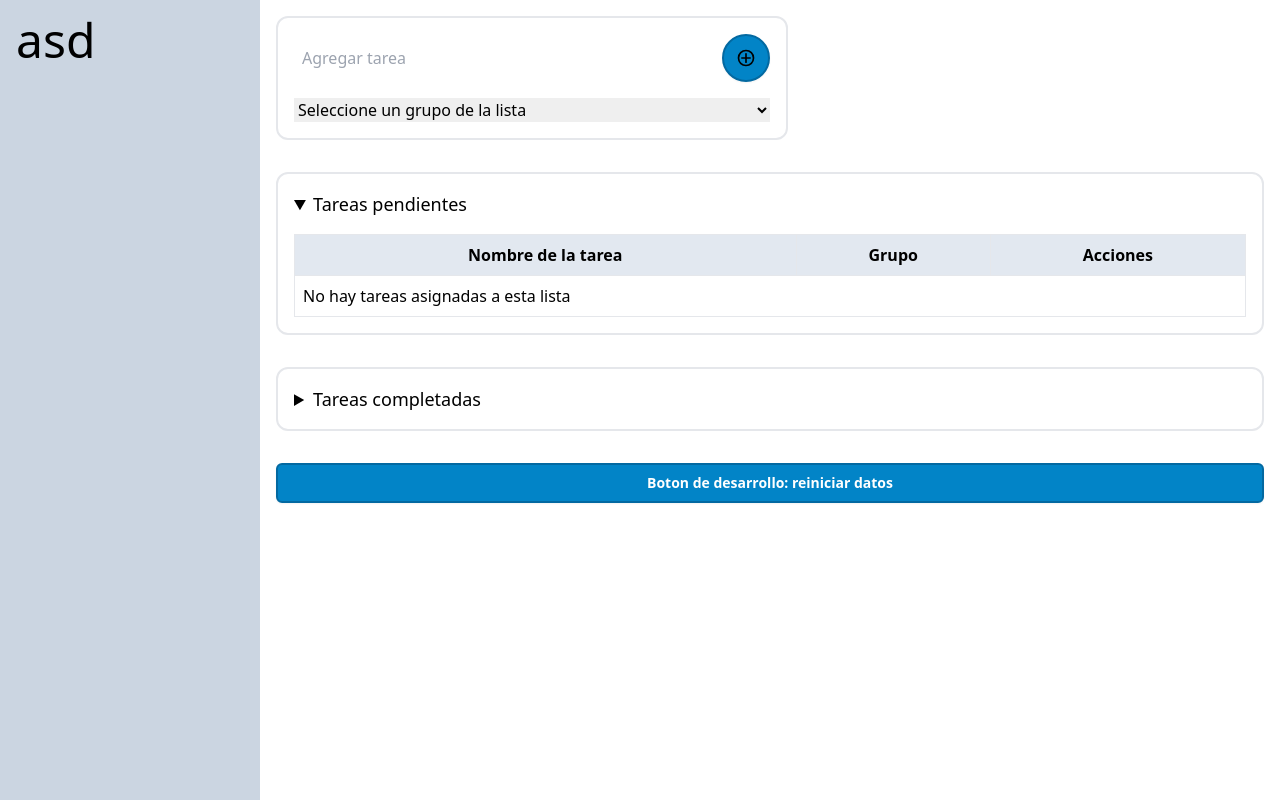
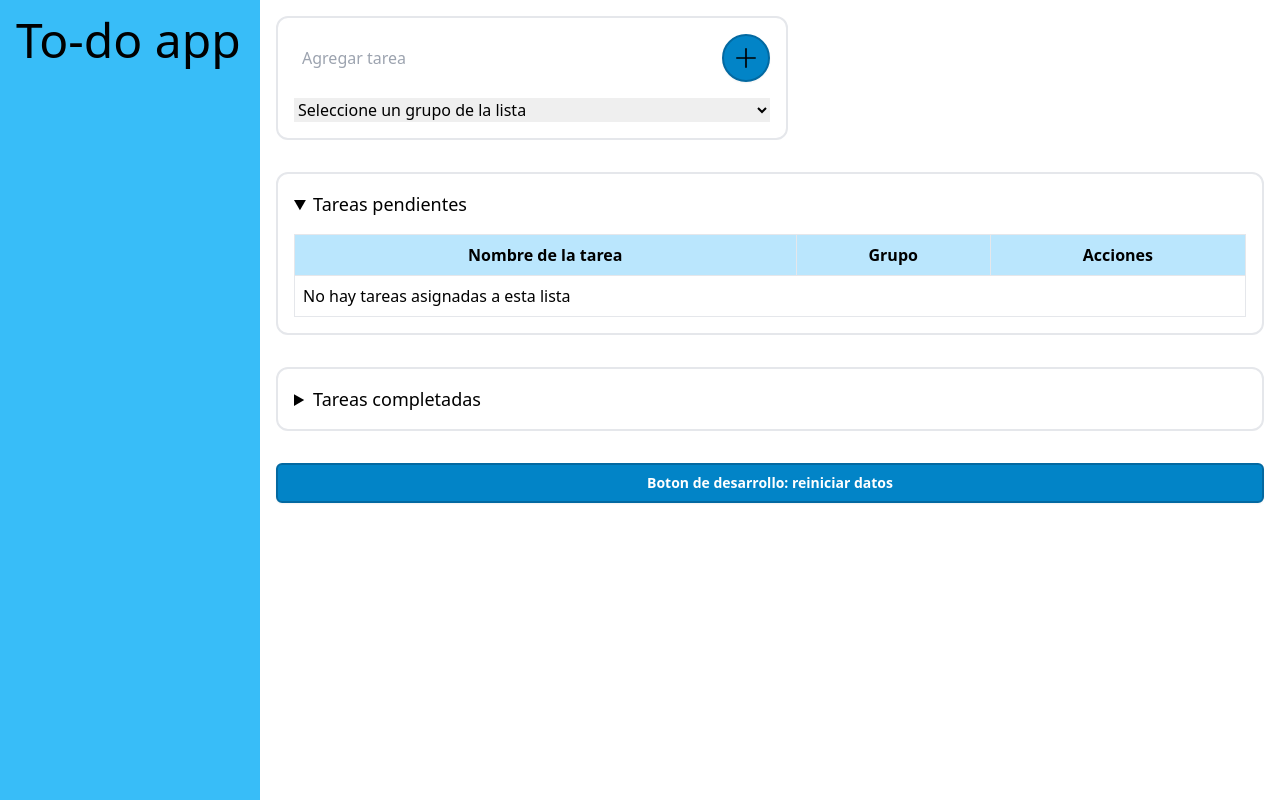
Before and after one commit to GGNahuel/PruebaTecnicaFrontend_Vitio, a React (Vite) app: page / in a window 1280 px wide. Both pictures are taken after a click on the heading "Tareas pendientes". Built offline with nearby package versions, Linux system fonts and the light colour scheme.

Commit message:
change in add icon and colors in navbar and tables

```diff
--- a/src/App.tsx
+++ b/src/App.tsx
@@ -5,11 +5,11 @@ function App() {
   return (
     <LocalStorageProvider>
       <header className="
-        flex p-4 bg-slate-300
+        flex p-4 bg-sky-400
         flex-row gap-4 justify-between sm:h-auto sm:w-full
         lg:flex-col lg:gap-32 lg:h-screen lg:w-80 lg:justify-start
       ">
-        <h1 className="text-5xl">asd</h1>
+        <h1 className="text-5xl">To-do app</h1>
         <nav></nav>
       </header>
       <main className="max-h-screen flex flex-col gap-8 p-4 w-full">
--- a/src/components/Button.tsx
+++ b/src/components/Button.tsx
@@ -8,7 +8,7 @@ export default function Button({children, additionalClasses, variant = "normal",
     variant == "normal" ?
       "bg-sky-600 text-white hover:bg-sky-500 active:bg-sky-700 border-sky-700"
     : variant == "error" ?
-      "bg-red-800 text-white hover:bg-red-700 active:bg-red-900 border-red-900"
+      "bg-red-700 text-white hover:bg-red-600 active:bg-red-800 border-red-800"
     : variant == "success" ?
       "bg-green-600 text-black hover:bg-green-500 active:bg-green-700 border-green-700"
     :"text-black hover:bg-slate-100 active:bg-slate-300 border-slate-300"
--- a/src/components/Icons.tsx
+++ b/src/components/Icons.tsx
@@ -48,12 +48,15 @@ export function CheckIcon() {
 
 export function AddIcon() {
   return (
-    <svg className="icon" viewBox="0 0 24 24" fill="none" xmlns="http://www.w3.org/2000/svg">
+    <svg className="icon" fill="#000000" height="200px" width="200px" version="1.1" id="Layer_1" xmlns="http://www.w3.org/2000/svg" viewBox="0 0 512 512" xmlSpace="preserve">
       <g id="SVGRepo_bgCarrier" strokeWidth="0"></g>
       <g id="SVGRepo_tracerCarrier" strokeLinecap="round" strokeLinejoin="round"></g>
       <g id="SVGRepo_iconCarrier">
-        <path d="M7 12L12 12M12 12L17 12M12 12V7M12 12L12 17" stroke="#000000" strokeWidth="2" strokeLinecap="round" strokeLinejoin="round"></path>
-        <circle cx="12" cy="12" r="9" stroke="#000000" strokeWidth="2" strokeLinecap="round" strokeLinejoin="round"></circle>
+        <g>
+          <g>
+            <path d="M490.667,234.667H277.333V21.333C277.333,9.551,267.782,0,256,0s-21.333,9.551-21.333,21.333v213.333H21.333 C9.551,234.667,0,244.218,0,256s9.551,21.333,21.333,21.333h213.333v213.333c0,11.782,9.551,21.333,21.333,21.333 s21.333-9.551,21.333-21.333V277.333h213.333c11.782,0,21.333-9.551,21.333-21.333S502.449,234.667,490.667,234.667z"></path>
+          </g>
+        </g>
       </g>
     </svg>
   )
--- a/src/components/TaskComponents.tsx
+++ b/src/components/TaskComponents.tsx
@@ -44,7 +44,7 @@ export function TaskListComponent ({title, listOfTasks} : {title: string, listOf
         <TaskForm lists={getTaskListNames(localStorageData)} objective="update" selectedTask={selectedTaskToEdit} />
       </Dialog>
       <table className="w-full table-auto border-collapse mt-4">
-        <thead className="bg-slate-200">
+        <thead className="bg-sky-200">
           <tr>
             <th className="border">Nombre de la tarea</th>
             <th className="border">Grupo</th>
@@ -70,10 +70,10 @@ function Task({task, setDialogProps} : {task: TaskType, setDialogProps: (task: T
   const {handleRemove} = useRemoveTask()
 
   return (
-    <tr className="even:bg-slate-100">
+    <tr className="even:bg-sky-100">
       <td className="border">{task.title}</td>
       <td className="border">{task.group != "" ? task.group : "Sin grupo asignado"}</td>
-      <td className="border flex gap-4 justify-end flex-wrap">
+      <td className="border flex gap-4 justify-center lg:justify-end flex-wrap">
         <Button onClick={() => setDialogProps(task)} variant="outlined" title="Editar tarea"><PencilIcon /></Button>
         <Button onClick={() => handleSetter(task)} variant="success" title="Completar tarea"><CheckIcon /></Button>
         <Button onClick={() => handleRemove(task)} variant="error" title="Eliminar tarea"><TrashCanIcon /></Button>
--- a/src/output.css
+++ b/src/output.css
@@ -715,6 +715,11 @@ table th, table td {
   border-color: rgb(203 213 225 / var(--tw-border-opacity, 1));
 }
 
+.border-red-800 {
+  --tw-border-opacity: 1;
+  border-color: rgb(153 27 27 / var(--tw-border-opacity, 1));
+}
+
 .bg-green-600 {
   --tw-bg-opacity: 1;
   background-color: rgb(22 163 74 / var(--tw-bg-opacity, 1));
@@ -743,6 +748,26 @@ table th, table td {
 .bg-slate-300 {
   --tw-bg-opacity: 1;
   background-color: rgb(203 213 225 / var(--tw-bg-opacity, 1));
+}
+
+.bg-sky-300 {
+  --tw-bg-opacity: 1;
+  background-color: rgb(125 211 252 / var(--tw-bg-opacity, 1));
+}
+
+.bg-sky-200 {
+  --tw-bg-opacity: 1;
+  background-color: rgb(186 230 253 / var(--tw-bg-opacity, 1));
+}
+
+.bg-sky-400 {
+  --tw-bg-opacity: 1;
+  background-color: rgb(56 189 248 / var(--tw-bg-opacity, 1));
+}
+
+.bg-red-700 {
+  --tw-bg-opacity: 1;
+  background-color: rgb(185 28 28 / var(--tw-bg-opacity, 1));
 }
 
 .p-2 {
@@ -812,6 +837,11 @@ table th, table td {
   background-color: rgb(241 245 249 / var(--tw-bg-opacity, 1));
 }
 
+.even\:bg-sky-100:nth-child(even) {
+  --tw-bg-opacity: 1;
+  background-color: rgb(224 242 254 / var(--tw-bg-opacity, 1));
+}
+
 .hover\:bg-green-500:hover {
   --tw-bg-opacity: 1;
   background-color: rgb(34 197 94 / var(--tw-bg-opacity, 1));
@@ -830,6 +860,11 @@ table th, table td {
 .hover\:bg-slate-100:hover {
   --tw-bg-opacity: 1;
   background-color: rgb(241 245 249 / var(--tw-bg-opacity, 1));
+}
+
+.hover\:bg-red-600:hover {
+  --tw-bg-opacity: 1;
+  background-color: rgb(220 38 38 / var(--tw-bg-opacity, 1));
 }
 
 .focus-visible\:outline:focus-visible {
@@ -868,6 +903,11 @@ table th, table td {
   background-color: rgb(203 213 225 / var(--tw-bg-opacity, 1));
 }
 
+.active\:bg-red-800:active {
+  --tw-bg-opacity: 1;
+  background-color: rgb(153 27 27 / var(--tw-bg-opacity, 1));
+}
+
 @media (min-width: 640px) {
   .sm\:h-auto {
     height: auto;
@@ -899,6 +939,10 @@ table th, table td {
     justify-content: flex-start;
   }
 
+  .lg\:justify-end {
+    justify-content: flex-end;
+  }
+
   .lg\:gap-32 {
     gap: 8rem;
   }
```
